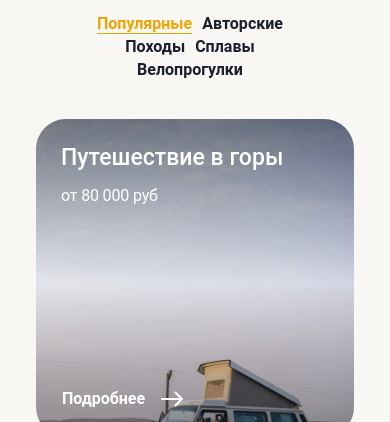
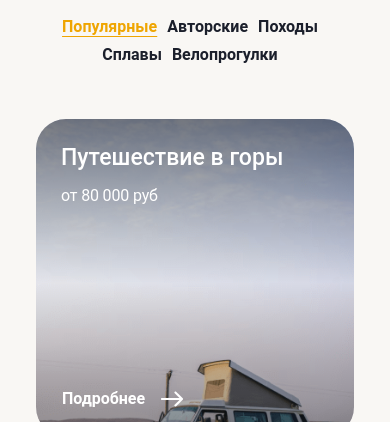
Before and after one commit to NikolayBuch/Test, a plain HTML site: page index.html in a window 390 px wide. Shown: the part 678-1100 px from the top of the page. Drawn offline with Linux system fonts and the light colour scheme; files whose address does not match are found by name.

Commit message:
bug fix 4

```diff
--- a/index.html
+++ b/index.html
@@ -39,7 +39,7 @@
             <div class="chooseyourtour">
                 <h2 class="H2 ">Выбери свой тур</h2>
                 <ul class="P-Big chooseyourtour-navbar">
-                    <li><a href="#" class="activ">Популярные</a></li>
+                    <li><a href="#">Популярные</a></li>
                     <li><a href="#">Авторские</a></li>
                     <li><a href="#">Походы</a></li>
                     <li><a href="#">Сплавы</a></li>
--- a/style.css
+++ b/style.css
@@ -381,7 +381,7 @@
         gap: 30px;
     }
     .chooseyourtour-navbar{
-        width: 250px;
+        width: 300px;
         height: 56px;
         display: flex;
         flex-wrap: wrap;
```
